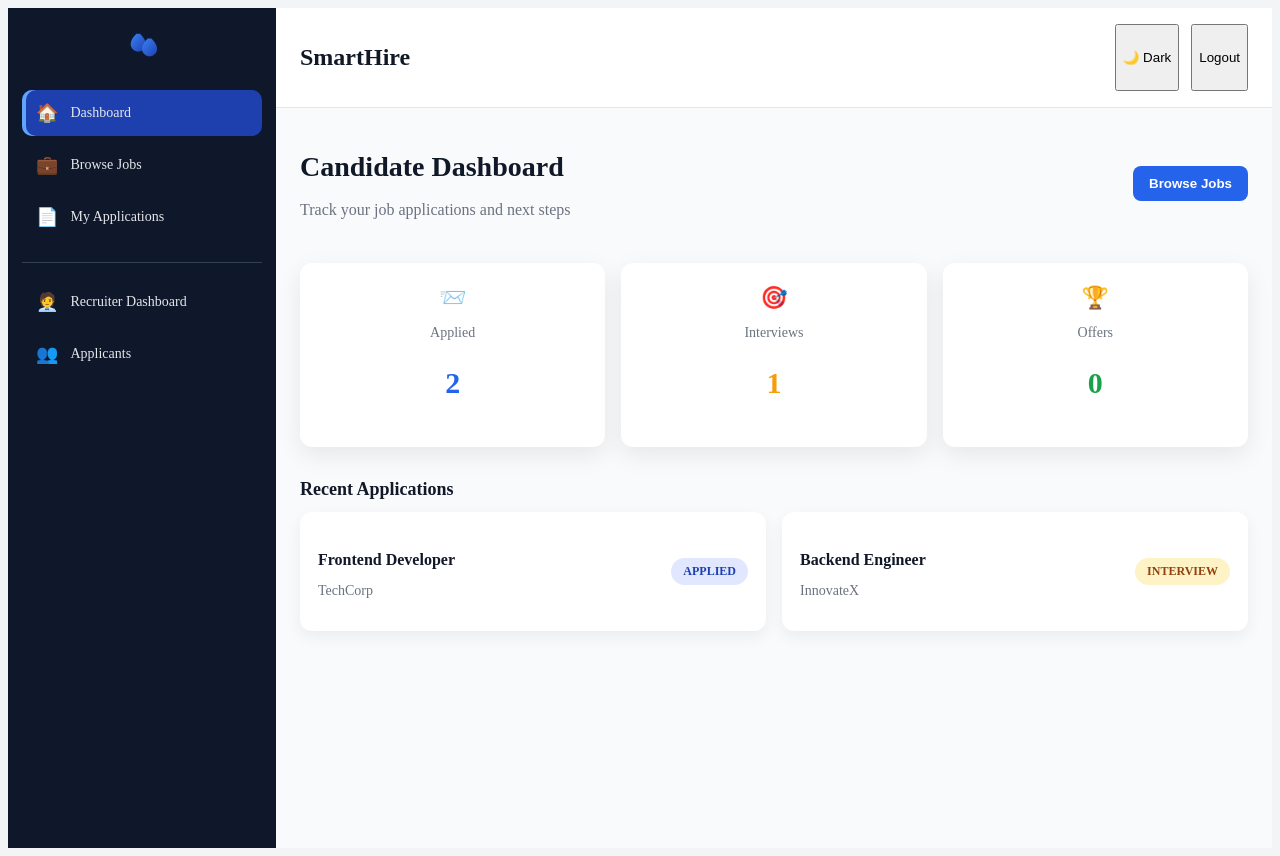
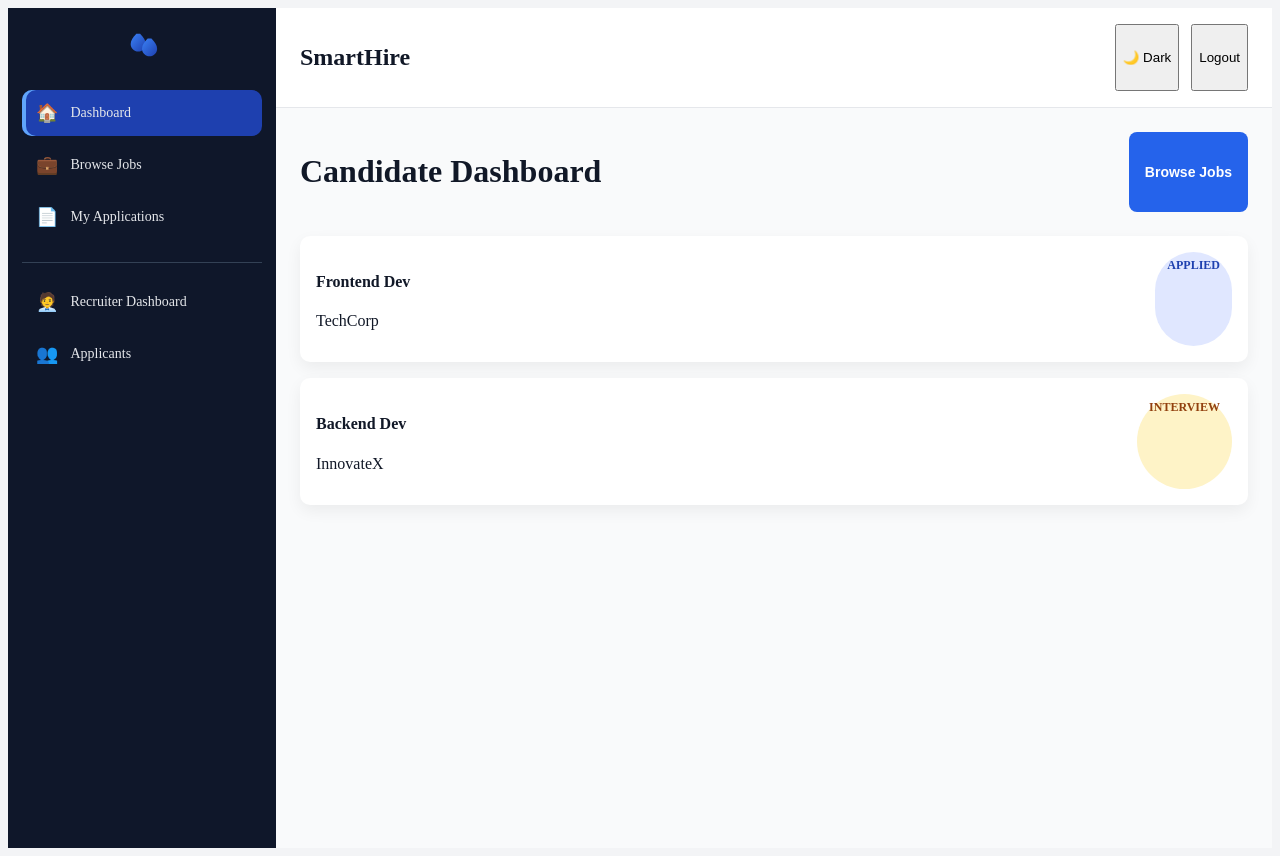
Before and after one commit to bhagavan2228/smarthire-frontend, a React (Vite) app in the folder smarthire-frontend/: page /login in a window 1280 px wide. Both pictures are taken after typing "name@example.com", "Sample123" into the empty fields and a click on the button "Login". Built offline with nearby package versions, Linux system fonts and the light colour scheme.

Commit message:
Refactor UI to use reusable Button and Badge components

```diff
--- a/smarthire-frontend/src/components/ui/Button.jsx
+++ b/smarthire-frontend/src/components/ui/Button.jsx
@@ -0,0 +1,57 @@
+export default function Button({
+    children,
+    variant = "primary",
+    onClick,
+    type = "button",
+    disabled = false,
+    ariaLabel,
+  }) {
+    const styles = {
+      primary: {
+        background: "#2563eb",
+        color: "#ffffff",
+      },
+      secondary: {
+        background: "#e5e7eb",
+        color: "#111827",
+      },
+      danger: {
+        background: "#ef4444",
+        color: "#ffffff",
+      },
+    };
+
+    return (
+      <button
+        type={type}
+        aria-label={ariaLabel}
+        disabled={disabled}
+        onClick={onClick}
+        style={{
+          ...baseStyle,
+          ...styles[variant],
+          opacity: disabled ? 0.6 : 1,
+          cursor: disabled ? "not-allowed" : "pointer",
+        }}
+        onMouseEnter={(e) => {
+          if (!disabled) e.currentTarget.style.transform = "translateY(-1px)";
+        }}
+        onMouseLeave={(e) => {
+          e.currentTarget.style.transform = "translateY(0)";
+        }}
+      >
+        {children}
+      </button>
+    );
+  }
+
+  /* ================= STYLES ================= */
+
+  const baseStyle = {
+    padding: "10px 16px",
+    border: "none",
+    borderRadius: "8px",
+    fontSize: "14px",
+    fontWeight: 600,
+    transition: "all 0.2s ease",
+  };
--- a/smarthire-frontend/src/pages/CandidateDashboard.jsx
+++ b/smarthire-frontend/src/pages/CandidateDashboard.jsx
@@ -1,199 +1,55 @@
 import { useNavigate } from "react-router-dom";
+import Badge from "../components/ui/Badge";
+import Button from "../components/ui/Button";
 
 export default function CandidateDashboard() {
   const navigate = useNavigate();
 
   const applications = [
-    {
-      id: 1,
-      role: "Frontend Developer",
-      company: "TechCorp",
-      status: "APPLIED",
-    },
-    {
-      id: 2,
-      role: "Backend Engineer",
-      company: "InnovateX",
-      status: "INTERVIEW",
-    },
+    { id: 1, role: "Frontend Dev", company: "TechCorp", status: "APPLIED" },
+    { id: 2, role: "Backend Dev", company: "InnovateX", status: "INTERVIEW" },
   ];
 
   return (
     <div>
-      {/* ================= HEADER ================= */}
       <div style={header}>
-        <div>
-          <h1 style={title}>Candidate Dashboard</h1>
-          <p style={subtitle}>
-            Track your job applications and next steps
-          </p>
-        </div>
-
-        <button
-          style={primaryBtn}
-          onClick={() => navigate("/browse-jobs")}
-        >
+        <h1>Candidate Dashboard</h1>
+        <Button onClick={() => navigate("/browse-jobs")}>
           Browse Jobs
-        </button>
+        </Button>
       </div>
 
-      {/* ================= STATS CARDS ================= */}
-      <div style={statsGrid}>
-        <StatCard icon="📨" label="Applied" value="2" color="#2563eb" />
-        <StatCard icon="🎯" label="Interviews" value="1" color="#f59e0b" />
-        <StatCard icon="🏆" label="Offers" value="0" color="#16a34a" />
+      <div style={grid}>
+        {applications.map((a) => (
+          <div key={a.id} style={card}>
+            <div>
+              <h4>{a.role}</h4>
+              <p>{a.company}</p>
+            </div>
+            <Badge label={a.status} status={a.status} />
+          </div>
+        ))}
       </div>
-
-      {/* ================= RECENT APPLICATIONS ================= */}
-      <section>
-        <h2 style={sectionTitle}>Recent Applications</h2>
-
-        {applications.length === 0 ? (
-          <div style={emptyState}>
-            <p style={mutedText}>
-              You haven’t applied to any jobs yet.
-            </p>
-            <button
-              style={primaryBtn}
-              onClick={() => navigate("/browse-jobs")}
-            >
-              Start Applying
-            </button>
-          </div>
-        ) : (
-          <div style={applicationsGrid}>
-            {applications.map((app) => (
-              <div
-                key={app.id}
-                style={applicationCard}
-                onMouseEnter={(e) =>
-                  (e.currentTarget.style.transform = "translateY(-4px)")
-                }
-                onMouseLeave={(e) =>
-                  (e.currentTarget.style.transform = "translateY(0)")
-                }
-              >
-                <div>
-                  <h4 style={{ marginBottom: "4px" }}>{app.role}</h4>
-                  <p style={mutedText}>{app.company}</p>
-                </div>
-                <StatusBadge status={app.status} />
-              </div>
-            ))}
-          </div>
-        )}
-      </section>
     </div>
   );
 }
 
-/* ================= COMPONENTS ================= */
-
-function StatCard({ icon, label, value, color }) {
-  return (
-    <div style={statCard}>
-      <span style={iconStyle}>{icon}</span>
-      <p style={mutedText}>{label}</p>
-      <h2 style={{ fontSize: "30px", fontWeight: 700, color }}>
-        {value}
-      </h2>
-    </div>
-  );
-}
-
-function StatusBadge({ status }) {
-  const map = {
-    APPLIED: { bg: "#e0e7ff", color: "#1e40af" },
-    INTERVIEW: { bg: "#fef3c7", color: "#92400e" },
-    SELECTED: { bg: "#dcfce7", color: "#166534" },
-    REJECTED: { bg: "#fee2e2", color: "#991b1b" },
-  };
-
-  return (
-    <span
-      style={{
-        padding: "6px 12px",
-        borderRadius: "999px",
-        fontSize: "12px",
-        fontWeight: 600,
-        background: map[status].bg,
-        color: map[status].color,
-      }}
-    >
-      {status}
-    </span>
-  );
-}
-
-/* ================= STYLES ================= */
-
 const header = {
   display: "flex",
   justifyContent: "space-between",
-  alignItems: "center",
-  marginBottom: "28px",
+  marginBottom: "24px",
 };
 
-const title = { fontSize: "28px", fontWeight: 700 };
-const subtitle = { color: "#6b7280" };
-const mutedText = { color: "#6b7280", fontSize: "14px" };
-
-const primaryBtn = {
-  padding: "10px 16px",
-  background: "#2563eb",
-  color: "#fff",
-  border: "none",
-  borderRadius: "8px",
-  cursor: "pointer",
-  fontWeight: 600,
-};
-
-const statsGrid = {
+const grid = {
   display: "grid",
-  gridTemplateColumns: "repeat(auto-fit, minmax(180px, 1fr))",
-  gap: "16px",
-  marginBottom: "32px",
-};
-
-const statCard = {
-  background: "#ffffff",
-  padding: "22px",
-  borderRadius: "12px",
-  boxShadow: "0 8px 24px rgba(0,0,0,0.08)",
-  textAlign: "center",
-};
-
-const iconStyle = {
-  fontSize: "22px",
-  marginBottom: "8px",
-};
-
-const sectionTitle = {
-  fontSize: "18px",
-  marginBottom: "12px",
-};
-
-const applicationsGrid = {
-  display: "grid",
-  gridTemplateColumns: "repeat(auto-fit, minmax(260px, 1fr))",
   gap: "16px",
 };
 
-const applicationCard = {
-  background: "#ffffff",
-  padding: "18px",
-  borderRadius: "12px",
+const card = {
+  background: "#fff",
+  padding: "16px",
+  borderRadius: "10px",
   boxShadow: "0 6px 16px rgba(0,0,0,0.06)",
   display: "flex",
   justifyContent: "space-between",
-  alignItems: "center",
-  transition: "all 0.2s ease",
 };
-
-const emptyState = {
-  background: "#ffffff",
-  padding: "32px",
-  borderRadius: "12px",
-  boxShadow: "0 8px 24px rgba(0,0,0,0.08)",
-  textAlign: "center",
-};
--- a/smarthire-frontend/src/pages/Login.jsx
+++ b/smarthire-frontend/src/pages/Login.jsx
@@ -1,146 +1,75 @@
 import { useState } from "react";
 import { Link, useNavigate } from "react-router-dom";
 import logo from "../assets/logo.svg";
+import Button from "../components/ui/Button";
 
 export default function Login() {
   const navigate = useNavigate();
-
   const [email, setEmail] = useState("");
-  const [password, setPassword] = useState("");
 
   const handleLogin = (e) => {
     e.preventDefault();
 
-    // 🔐 TEMP LOGIN LOGIC
-    // recruiter email → recruiter dashboard
-    // anything else → candidate dashboard
-    const role = email.toLowerCase().includes("recruiter")
+    const role = email.includes("recruiter")
       ? "RECRUITER"
       : "CANDIDATE";
 
-    // ✅ STORE AUTH DATA
-    localStorage.setItem("token", "dummy-jwt-token");
+    localStorage.setItem("token", "dummy-jwt");
     localStorage.setItem("role", role);
 
-    // ✅ REDIRECT
-    if (role === "RECRUITER") {
-      navigate("/recruiter", { replace: true });
-    } else {
-      navigate("/candidate", { replace: true });
-    }
+    navigate(role === "RECRUITER" ? "/recruiter" : "/candidate");
   };
 
   return (
     <div style={page}>
       <form style={card} onSubmit={handleLogin}>
         <img src={logo} alt="SmartHire" style={logoStyle} />
+        <h2>Login</h2>
 
-        <h2 style={title}>Login</h2>
-
-        <label style={label}>Email</label>
         <input
-          type="email"
           placeholder="Email"
-          style={input}
+          required
           value={email}
           onChange={(e) => setEmail(e.target.value)}
-          required
+          style={input}
         />
 
-        <label style={label}>Password</label>
-        <input
-          type="password"
-          placeholder="Password"
-          style={input}
-          value={password}
-          onChange={(e) => setPassword(e.target.value)}
-          required
-        />
+        <input placeholder="Password" type="password" style={input} />
 
-        <button type="submit" style={primaryBtn}>
-          Login
-        </button>
+        <Button type="submit">Login</Button>
 
-        <p style={footerText}>
-          Don't have an account?{" "}
-          <Link to="/register" style={link}>
-            Register
-          </Link>
+        <p style={footer}>
+          No account? <Link to="/register">Register</Link>
         </p>
       </form>
     </div>
   );
 }
 
-/* ================= STYLES ================= */
-
 const page = {
   minHeight: "100vh",
   display: "flex",
+  justifyContent: "center",
   alignItems: "center",
-  justifyContent: "center",
   background: "#f3f4f6",
 };
 
 const card = {
+  background: "#fff",
+  padding: "32px",
+  borderRadius: "12px",
   width: "100%",
-  maxWidth: "420px",
-  background: "#ffffff",
-  padding: "32px",
-  borderRadius: "14px",
+  maxWidth: "400px",
   boxShadow: "0 10px 30px rgba(0,0,0,0.1)",
-};
-
-const logoStyle = {
-  height: "36px",
-  display: "block",
-  margin: "0 auto 20px",
-};
-
-const title = {
-  textAlign: "center",
-  fontSize: "22px",
-  fontWeight: 700,
-  marginBottom: "24px",
-};
-
-const label = {
-  display: "block",
-  fontSize: "14px",
-  marginBottom: "6px",
-  color: "#374151",
 };
 
 const input = {
   width: "100%",
-  padding: "10px 12px",
-  borderRadius: "8px",
+  padding: "10px",
+  marginBottom: "14px",
+  borderRadius: "6px",
   border: "1px solid #d1d5db",
-  marginBottom: "16px",
-  fontSize: "14px",
 };
 
-const primaryBtn = {
-  width: "100%",
-  padding: "12px",
-  background: "#2563eb",
-  color: "#ffffff",
-  border: "none",
-  borderRadius: "8px",
-  fontSize: "15px",
-  fontWeight: 600,
-  cursor: "pointer",
-};
-
-const footerText = {
-  marginTop: "16px",
-  textAlign: "center",
-  fontSize: "14px",
-  color: "#6b7280",
-};
-
-const link = {
-  color: "#2563eb",
-  fontWeight: 500,
-  textDecoration: "none",
-};
+const logoStyle = { height: "34px", marginBottom: "16px" };
+const footer = { marginTop: "12px", fontSize: "14px" };
--- a/smarthire-frontend/src/pages/ViewApplicants.jsx
+++ b/smarthire-frontend/src/pages/ViewApplicants.jsx
@@ -1,58 +1,16 @@
-import { useState } from "react";
+import Badge from "../components/ui/Badge";
+import Button from "../components/ui/Button";
 
 export default function ViewApplicants() {
-  const [loading] = useState(false);
-
   const applicants = [
-    {
-      id: 1,
-      name: "Alice Johnson",
-      job: "Frontend Developer",
-      status: "APPLIED",
-    },
-    {
-      id: 2,
-      name: "Mark Davis",
-      job: "Backend Engineer",
-      status: "INTERVIEW",
-    },
-    {
-      id: 3,
-      name: "Sara Khan",
-      job: "UI/UX Designer",
-      status: "SHORTLISTED",
-    },
+    { id: 1, name: "Alice", job: "Frontend", status: "APPLIED" },
+    { id: 2, name: "Mark", job: "Backend", status: "INTERVIEW" },
   ];
-
-  if (loading) {
-    return <p style={mutedText}>Loading applicants…</p>;
-  }
-
-  if (applicants.length === 0) {
-    return (
-      <div style={emptyState}>
-        <h3>No applicants yet</h3>
-        <p style={mutedText}>
-          Candidates will appear here once they apply.
-        </p>
-      </div>
-    );
-  }
 
   return (
     <div>
-      {/* ================= HEADER ================= */}
-      <div style={header}>
-        <div>
-          <h1 style={title}>Manage Applicants</h1>
-          <p style={mutedText}>
-            Review and move candidates through the pipeline
-          </p>
-        </div>
-      </div>
+      <h1>Manage Applicants</h1>
 
-      {/* ================= TABLE ================= */}
-      <div style={tableWrapper}>
       <table style={table}>
         <thead>
           <tr>
@@ -62,109 +20,29 @@ export default function ViewApplicants() {
             <th align="right">Actions</th>
           </tr>
         </thead>
-
         <tbody>
           {applicants.map((a) => (
-              <tr key={a.id} style={row}>
+            <tr key={a.id}>
               <td>{a.name}</td>
               <td>{a.job}</td>
               <td>
-                  <StatusBadge status={a.status} />
+                <Badge label={a.status} status={a.status} />
               </td>
               <td align="right">
-                  <button style={shortlistBtn}>Shortlist</button>
-                  <button style={rejectBtn}>Reject</button>
+                <Button>Shortlist</Button>{" "}
+                <Button variant="danger">Reject</Button>
               </td>
             </tr>
           ))}
         </tbody>
       </table>
     </div>
-    </div>
   );
 }
 
-/* ================= COMPONENTS ================= */
-
-function StatusBadge({ status }) {
-  const map = {
-    APPLIED: { bg: "#e0e7ff", color: "#1e40af" },
-    SHORTLISTED: { bg: "#dcfce7", color: "#166534" },
-    INTERVIEW: { bg: "#fef3c7", color: "#92400e" },
-    REJECTED: { bg: "#fee2e2", color: "#991b1b" },
-  };
-
-  return (
-    <span
-      style={{
-        padding: "6px 12px",
-        borderRadius: "999px",
-        fontSize: "12px",
-        fontWeight: 600,
-        background: map[status].bg,
-        color: map[status].color,
-      }}
-    >
-      {status}
-    </span>
-  );
-}
-
-/* ================= STYLES ================= */
-
-const header = {
-  marginBottom: "24px",
-};
-
-const title = {
-  fontSize: "26px",
-  fontWeight: 700,
-};
-
-const mutedText = {
-  color: "#6b7280",
-  fontSize: "14px",
-};
-
-const tableWrapper = {
-  background: "#ffffff",
+const table = {
+  width: "100%",
+  background: "#fff",
   borderRadius: "12px",
   boxShadow: "0 8px 24px rgba(0,0,0,0.08)",
-  overflow: "hidden",
 };
-
-const table = {
-  width: "100%",
-  borderCollapse: "collapse",
-};
-
-const row = {
-  transition: "background 0.2s ease",
-};
-
-const shortlistBtn = {
-  padding: "6px 12px",
-  background: "#2563eb",
-  color: "#fff",
-  border: "none",
-  borderRadius: "6px",
-  cursor: "pointer",
-  marginRight: "8px",
-};
-
-const rejectBtn = {
-  padding: "6px 12px",
-  background: "#ef4444",
-  color: "#fff",
-  border: "none",
-  borderRadius: "6px",
-  cursor: "pointer",
-};
-
-const emptyState = {
-  background: "#fff",
-  padding: "40px",
-  borderRadius: "12px",
-  boxShadow: "0 8px 24px rgba(0,0,0,0.08)",
-  textAlign: "center",
-};
```
Also changed, not shown: smarthire-frontend/src/components/ui/Badge.jsx (+30 -0 lines). Lines whose indentation alone changed are shown as unchanged.
